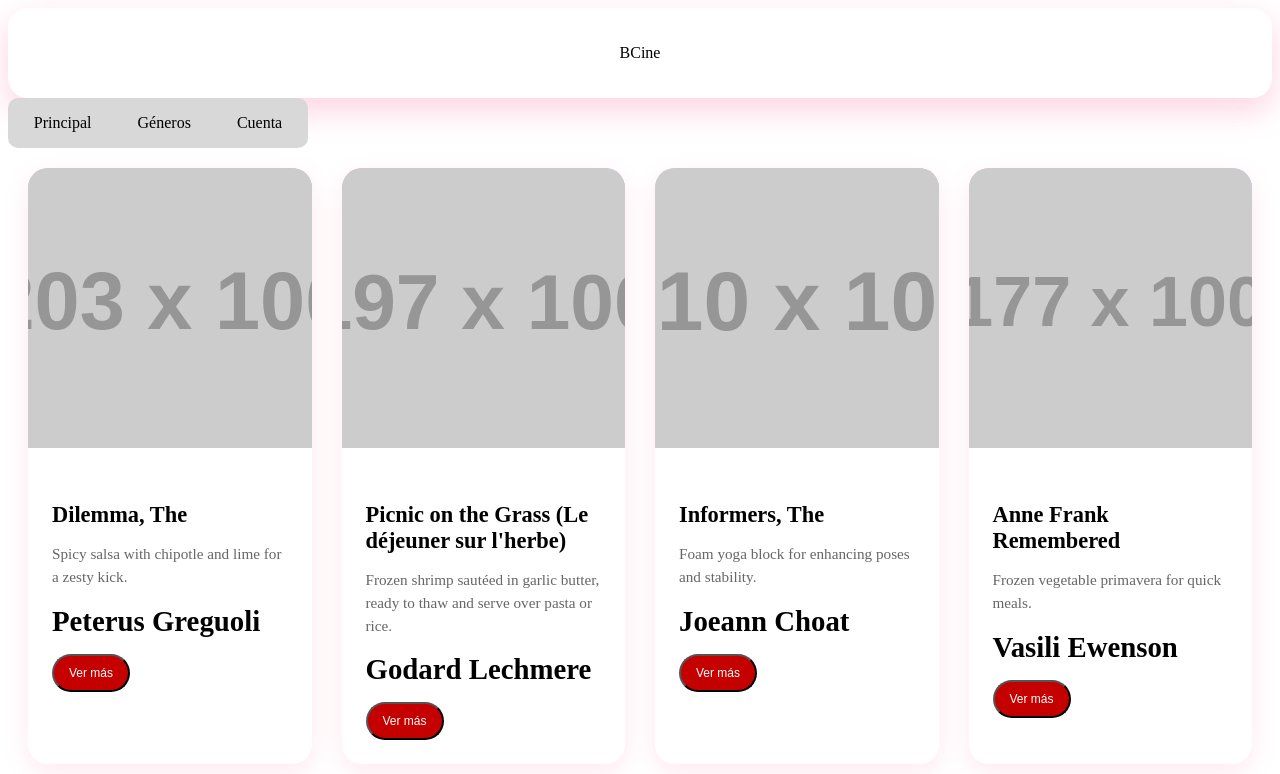
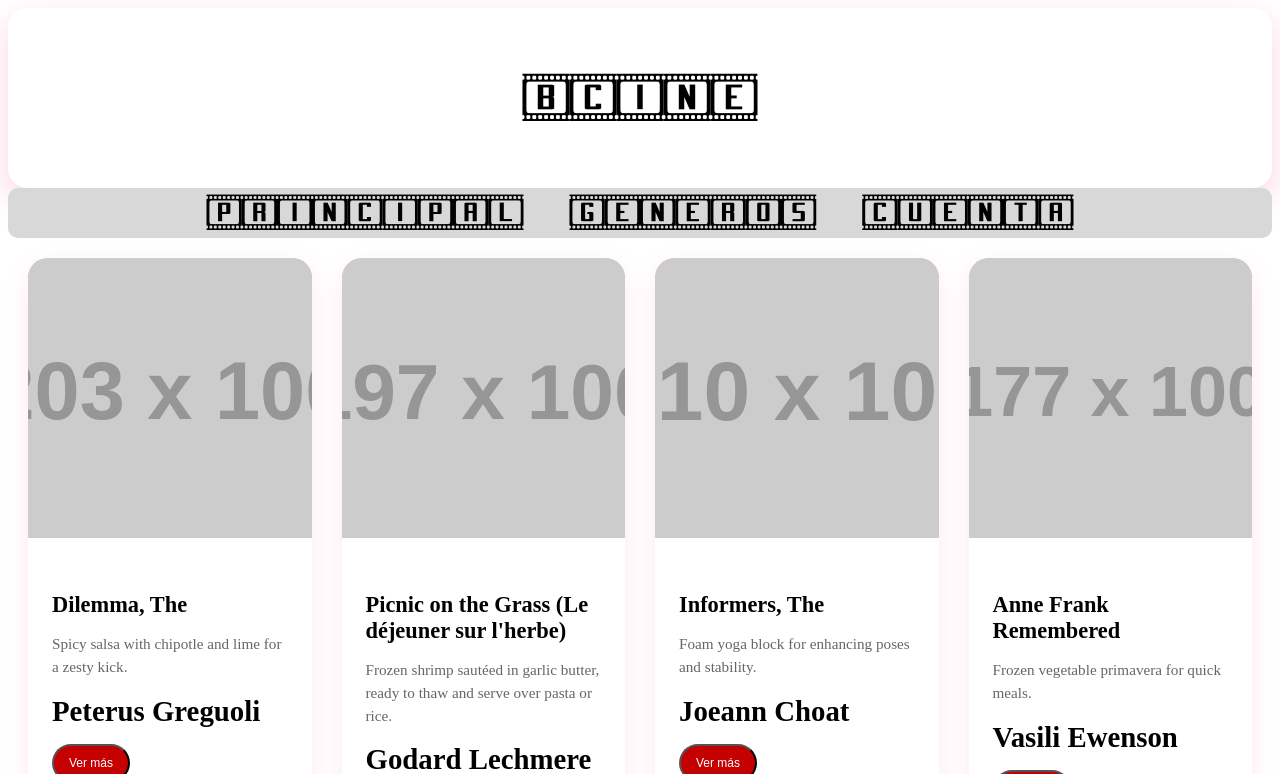
Before and after one commit to WraithLion/BCine, a Django app: page / in a window 1280 px wide. Shown: the top 774 px of the page. Run offline with Django 4.2, Linux system fonts and the light colour scheme; data comes from the database, SQL or seed files in the repository; grey boxes labelled with a size stand in for pictures from a placeholder-image service; some libraries are stand-ins or nearby versions.

Commit message:
Implementacion de tipografia para sitio principal BCine

```diff
--- a/Humanosoft/BCine/static/BCine_principal.css
+++ b/Humanosoft/BCine/static/Pagina_Principal/BCine_principal.css
@@ -1,11 +1,20 @@
+.header {
+    text-align: center;
+    width:auto;
+    padding: 2px 2px;
+    background: linear-gradient(135deg, #fbbd61);
+    border-radius: 20px;
+    margin-bottom: 0;
+    box-shadow: 0 12px 32px rgba(255, 107, 157, 0.3);
+}
+
 nav{
     position:relative;
-    width:300px;
+    width:100%;
     height:50px;
     background:#d8d8d8;
     border-radius:10px;
     display:flex;
-
     justify-content: center;
     align-items:center;
 }
@@ -49,14 +58,7 @@ nav a:nth-child(3):hover~span{
     width:45%;
 }
 
-.header {
-    text-align: center;
-    padding: 20px 10px;
-    background: linear-gradient(135deg, #fbbd61);
-    border-radius: 20px;
-    margin-bottom: 0;
-    box-shadow: 0 12px 32px rgba(255, 107, 157, 0.3);
-}
+
 
 .btn{
     margin-top:auto;
@@ -84,8 +86,13 @@ nav a:nth-child(3):hover~span{
 @media (max-width: 768px) {
     .header h1 {
         font-size: 2em;
+        width:100%;
     }
-
+    nav{
+        display:inline-block;
+        width:auto;
+        white-space:nowrap;
+    }
     .container {
         grid-template-columns: repeat(auto-fill, minmax(250px, 1fr));
         gap: 20px;
@@ -159,6 +166,13 @@ nav a:nth-child(3):hover~span{
     position: relative;
     overflow: hidden;
 }
+/* Tipografia para BCine Sitio Principal */
+@font-face {
+    font-family: 'Cinema St Regular';
+    font-style: normal;
+    font-weight: normal;
+    src: local('Cinema St Regular'), url('cinema_st.woff') format('woff');
+}
 
 
 #masPelis {
--- a/Humanosoft/BCine/templates/sitio_principal.html
+++ b/Humanosoft/BCine/templates/sitio_principal.html
@@ -4,19 +4,19 @@
 <meta charset="UTF-8">
 <meta name="viewport" content="width=device-width, initial-scale=1.0">
 <title>BCine</title>
-<link rel="stylesheet" href="/static/BCine_principal.css">
+<link rel="stylesheet" href="/static/Pagina_Principal/BCine_principal.css">
 </head>
 
 <body>
 <div class="header">
-    <p>BCine</p>
+    <p style="font-family:'Cinema St Regular';font-weight:normal;font-size:56px">BCine</p>
     <p>{{todos_productos}}</p>
 </div>
 
 <nav> <!-- Barra de navegacion -->
-    <a href="/"> Principal </a> <!--Boton que direcciona a la página principal de BCine-->
-    <a href="/productos/"> Géneros </a> <!--Boton que muestra despliega los géneros de película-->
-    <a href="/ingresar/"> Cuenta </a> <!--Boton que despliega dos opciones "Crear cuenta" e "Iniciar sesion"-->
+    <a href="/" style="font-family:'Cinema St Regular';font-weight:normal;font-size:42px"> Principal </a> <!--Boton que direcciona a la página principal de BCine-->
+    <a href="/productos/" style="font-family:'Cinema St Regular';font-weight:normal;font-size:42px"> Generos </a> <!--Boton que muestra despliega los géneros de película-->
+    <a href="/ingresar/" style="font-family:'Cinema St Regular';font-weight:normal;font-size:42px"> Cuenta </a> <!--Boton que despliega dos opciones "Crear cuenta" e "Iniciar sesion"-->
     <span></span>
     </nav>
 
```
Also changed, not shown: Humanosoft/BCine/static/Pagina_Principal/cinema_st.woff (added), 6 other files.
